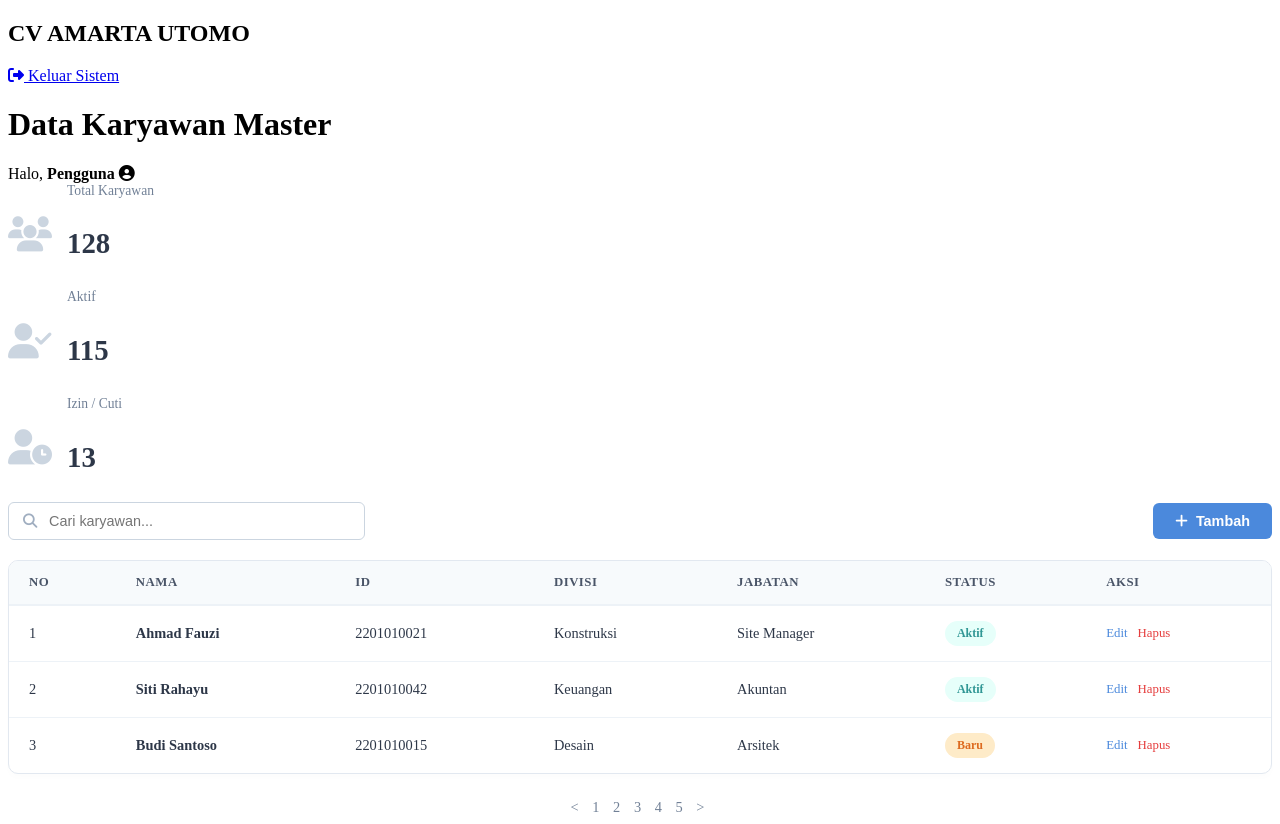
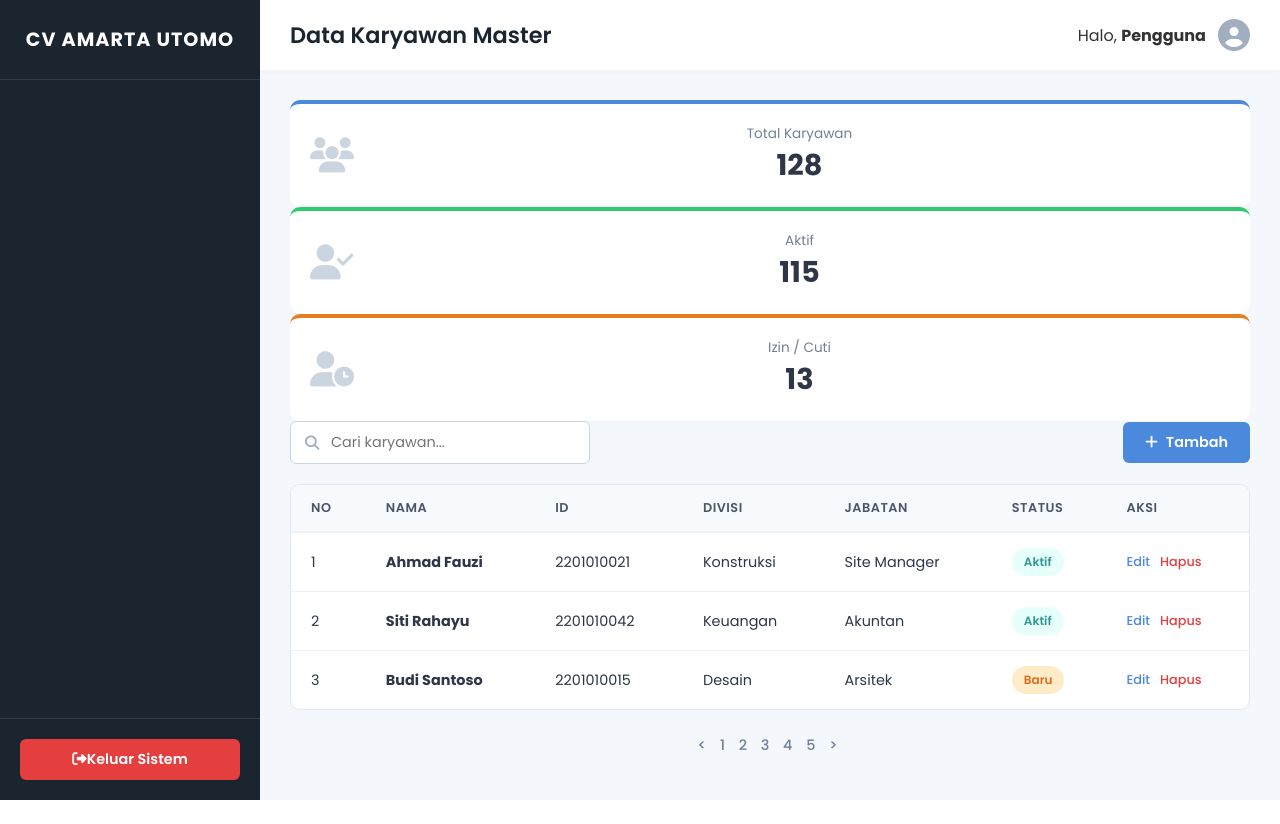
Before and after one commit to cintanussy102-del/PA-AmartaUtomo, a Flask app: template TA_CV_AMARTA_UTOMO/views/templates/admin/data_karyawan.html in a window 1280 px wide. After the commit the page ends 800 px from the top, so only its background shows below. Run offline with Flask 3, Linux system fonts and the light colour scheme; the template is opened without the code that fills it, so the values that code supplies are empty.

Commit message:
update layout dan css karyawan

```diff
--- a/TA_CV_AMARTA_UTOMO/views/static/css/dashboard.css
+++ b/TA_CV_AMARTA_UTOMO/views/static/css/dashboard.css
@@ -1,6 +1,178 @@
 /* ==========================================
    GABUNGAN PENUNJANG INTERFASE DASHBOARD
    ========================================== */
+
+/* ==========================================
+   PONDASI TATA LETAK UTAMA (LAYOUT SYSTEM)
+   ========================================== */
+* {
+    margin: 0;
+    padding: 0;
+    box-sizing: border-box;
+    font-family: 'Poppins', sans-serif;
+}
+
+body {
+    background-color: #f4f7fc; /* Latar belakang abu terang lembut sesuai mockup */
+    color: #333;
+    overflow-x: hidden;
+}
+
+/* Mengatur Flexbox agar Sidebar di kiri dan Konten di kanan */
+.dashboard-wrapper {
+    display: flex;
+    min-height: 100vh;
+    width: 100%;
+}
+
+/* ==========================================
+   STYLING SIDEBAR GLOBAL (NAVIGASI GELAP DI KIRI)
+   ========================================== */
+.sidebar {
+    width: 260px;
+    background-color: #1a252f; /* Warna biru-gelap pekat arsitektur di mockup */
+    color: #ffffff;
+    display: flex;
+    flex-direction: column;
+    position: fixed;
+    height: 100vh;
+    left: 0;
+    top: 0;
+    z-index: 100;
+}
+
+.sidebar-brand {
+    padding: 25px 20px;
+    text-align: center;
+    border-bottom: 1px solid rgba(255, 255, 255, 0.1);
+}
+
+.sidebar-brand h2 {
+    font-size: 1.2rem;
+    font-weight: 700;
+    letter-spacing: 1px;
+    color: #ffffff;
+}
+
+.sidebar-menu {
+    flex: 1;
+    padding: 20px 0;
+}
+
+.sidebar-menu a {
+    display: flex;
+    align-items: center;
+    padding: 14px 25px;
+    color: #cbd5e0;
+    text-decoration: none;
+    font-size: 0.95rem;
+    transition: all 0.3s ease;
+}
+
+.sidebar-menu a i {
+    margin-right: 15px;
+    width: 20px;
+    font-size: 1.1rem;
+}
+
+.sidebar-menu a:hover,
+.sidebar-menu a.active {
+    color: #ffffff;
+    background-color: #2c3e50; /* Efek highlight saat menu aktif */
+    border-left: 4px solid #4b89dc;
+}
+
+.sidebar-footer {
+    padding: 20px;
+    border-top: 1px solid rgba(255, 255, 255, 0.1);
+}
+
+.btn-logout-sidebar {
+    display: flex;
+    align-items: center;
+    justify-content: center;
+    width: 100%;
+    padding: 10px;
+    background-color: #e53e3e;
+    color: white;
+    border-radius: 6px;
+    text-decoration: none;
+    font-weight: 600;
+    font-size: 0.9rem;
+    transition: background 0.3s ease;
+}
+
+.btn-logout-sidebar:hover {
+    background-color: #c53030;
+}
+
+/* ==========================================
+   STYLING AREA KONTEN UTAMA (SEBELAH KANAN)
+   ========================================== */
+.main-content {
+    flex: 1;
+    margin-left: 260px; /* Memberi ruang 260px agar konten tidak tertimpa sidebar */
+    display: flex;
+    flex-direction: column;
+}
+
+.topbar-header {
+    height: 70px;
+    background-color: #ffffff;
+    display: flex;
+    justify-content: space-between;
+    align-items: center;
+    padding: 0 30px;
+    box-shadow: 0 2px 4px rgba(0,0,0,0.02);
+}
+
+.current-page-title {
+    font-size: 1.4rem;
+    font-weight: 600;
+    color: #1a252f;
+}
+
+.user-profile-nav {
+    display: flex;
+    align-items: center;
+    gap: 12px;
+}
+
+.avatar-icon {
+    font-size: 2rem;
+    color: #a0aec0;
+}
+
+.content-body {
+    padding: 30px;
+    flex: 1;
+}
+
+/* ==========================================
+   PENYESUAIAN KARTU DAN GRAFIK KARYAWAN
+   ========================================== */
+.metrics-grid-four {
+    margin-bottom: 25px;
+}
+
+.metric-card {
+    background: #ffffff;
+    padding: 20px;
+    border-radius: 10px;
+    box-shadow: 0 4px 6px rgba(0,0,0,0.01);
+    text-align: center; /* Memastikan isi teks kartu di dashboard karyawan rata tengah */
+    justify-content: center;
+}
+
+.metric-card.card-blue { border-top: 4px solid #4b89dc; }
+.metric-card.card-orange { border-top: 4px solid #e67e22; }
+.metric-card.card-green { border-top: 4px solid #2ecc71; }
+.metric-card.card-purple { border-top: 4px solid #9b59b6; }
+
+.metric-card .card-info {
+    align-items: center;
+    width: 100%;
+}
 
 /* Pengaturan variasi warna garis atas kartu metrik sesuai mockup */
 .card-blue { border-top-color: #4b89dc; }
```
